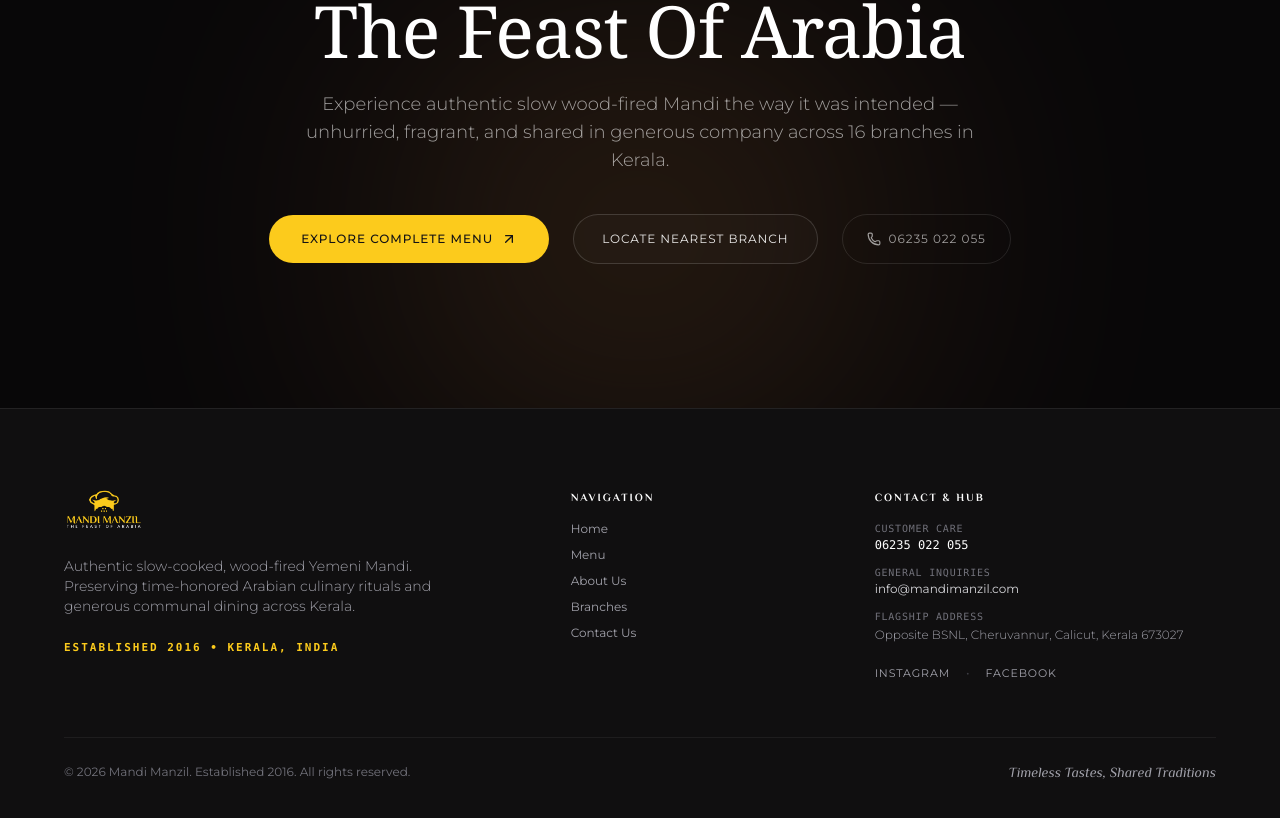
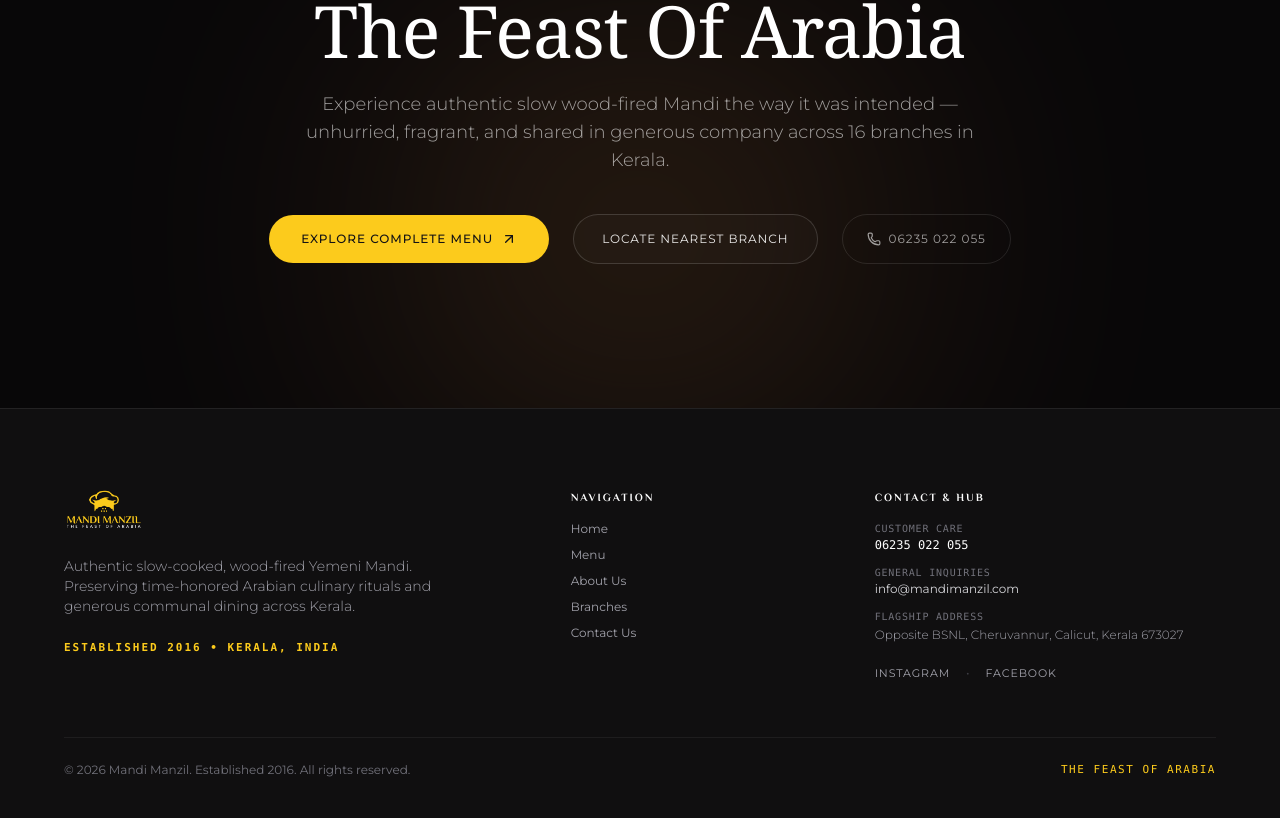
Before and after one commit to Shamil-Koorimannil/Mandi-Manzil, a Next.js app: page / in a window 1280 px wide. Shown: the part 6171-6989 px from the top of the page. Built offline with nearby package versions, Linux system fonts and the light colour scheme.

Commit message:
feat: remove 'Timeless Tastes, Shared Traditions' across site and replace with 'The Feast Of Arabia'

```diff
--- a/src/components/layout/Footer.tsx
+++ b/src/components/layout/Footer.tsx
@@ -124,8 +124,8 @@ export function Footer() {
           <p>
             &copy; {currentYear} Mandi Manzil. Established 2016. All rights reserved.
           </p>
-          <p className="font-philosopher italic text-zinc-400 text-sm">
-            Timeless Tastes, Shared Traditions
+          <p className="font-mono text-[11px] uppercase tracking-widest text-[#FCCB1C]">
+            The Feast Of Arabia
           </p>
         </div>
       </div>
--- a/src/data/navigation.ts
+++ b/src/data/navigation.ts
@@ -14,7 +14,7 @@ export const MAIN_NAV: NavItem[] = [
 export const CONTACT_INFO = {
   brandName: "Mandi Manzil",
   taglines: [
-    "Timeless Tastes, Shared Traditions",
+    "The Feast Of Arabia",
     "Taste the Tradition. Feel the Fusion.",
   ],
   email: "info@mandimanzil.com",
--- a/src/data/story.ts
+++ b/src/data/story.ts
@@ -62,7 +62,7 @@ export const CORE_TEAM: TeamMember[] = [
 
 export const BRAND_STORY = {
   headline: "Taste the Tradition. Feel the Fusion.",
-  tagline: "Timeless Tastes, Shared Traditions",
+  tagline: "The Feast Of Arabia",
   establishedYear: 2016,
   legacyNote: "While earlier culinary roots trace back to 2006 in specialized regional catering, Mandi Manzil formally established its dedicated Arabic Mandi dining brand in Kerala in 2016.",
   leadParagraph: "Mandi Manzil was born out of a deep admiration for the rich, aromatic, and soulful dish known as Mandi — a traditional Arabic rice and meat preparation that originated in Yemen and spread across the Arabian Peninsula.",
```
